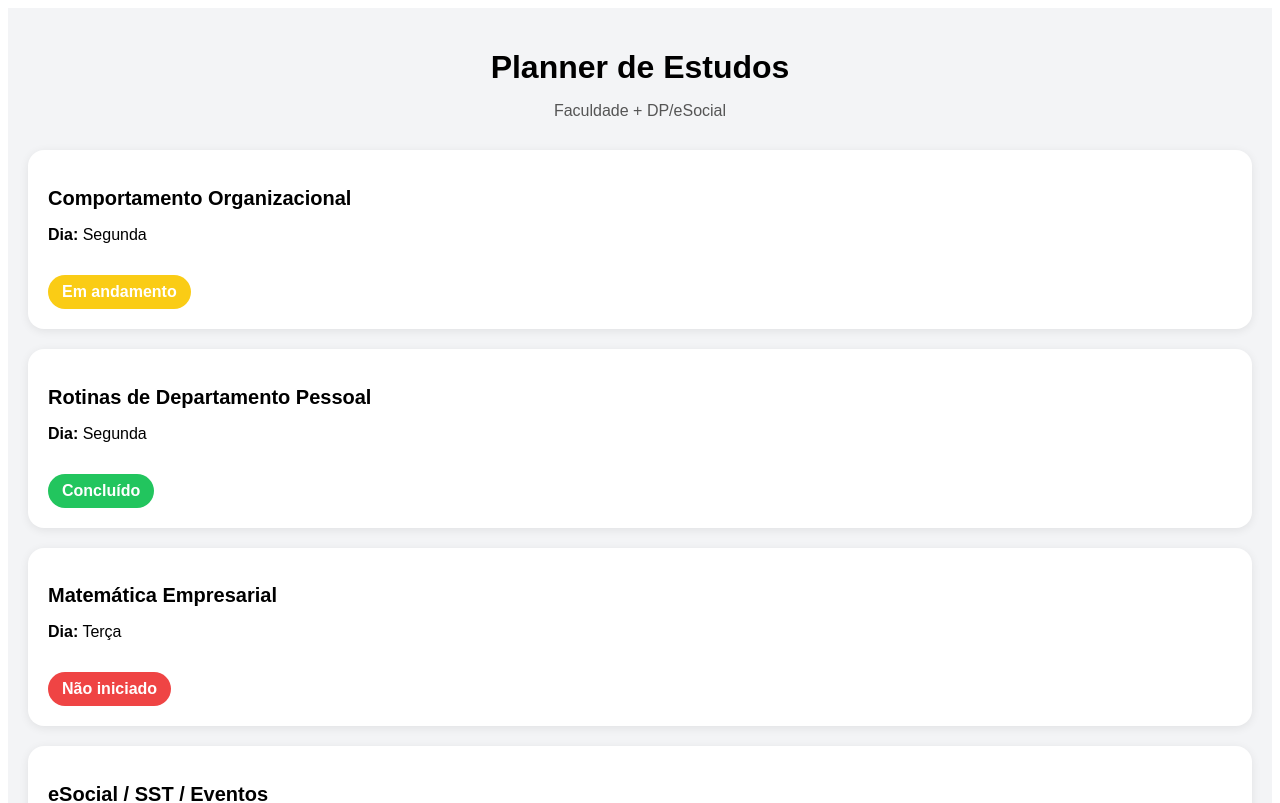
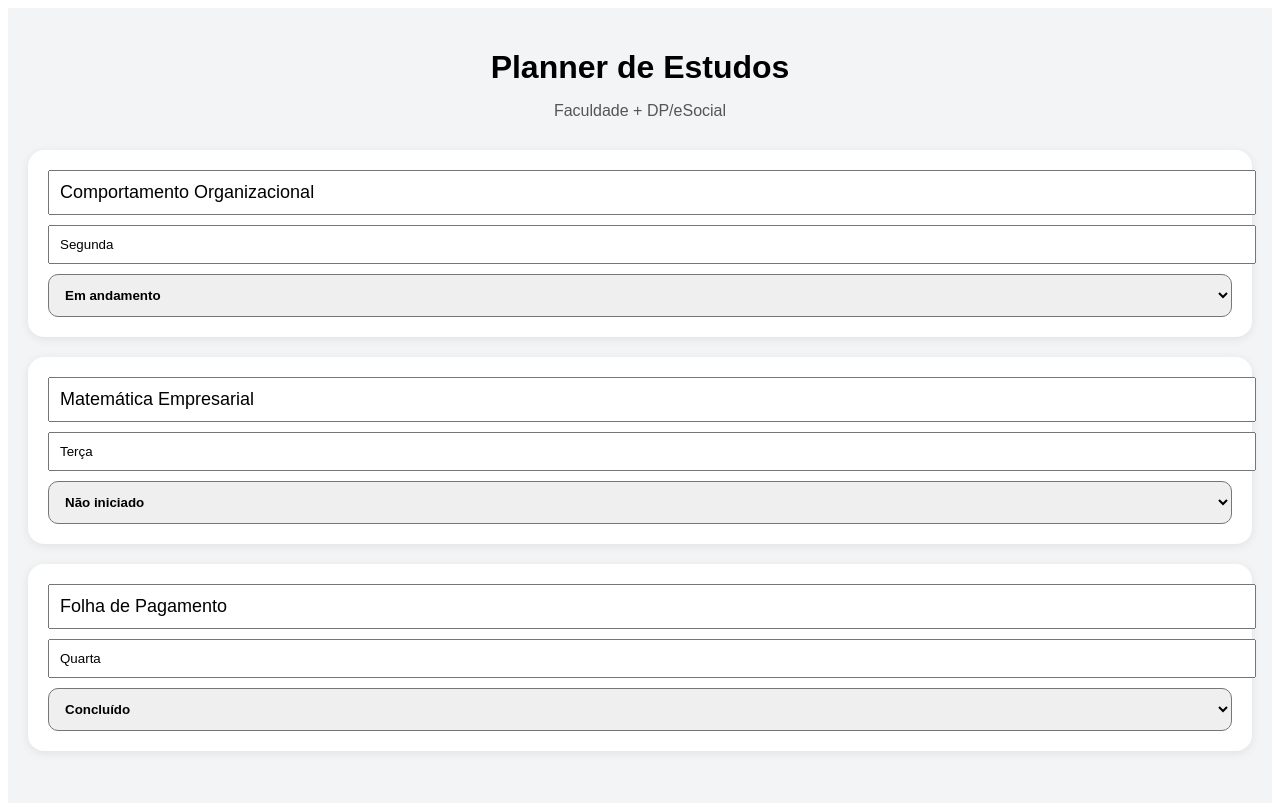
Before and after one commit to ssouzarafaelaa-afk/planner-estudos, a Next.js app: page / in a window 1280 px wide. Shown: the top 803 px of the page. Built offline with nearby package versions, Linux system fonts and the light colour scheme.

Commit message:
Update page.js

```diff
--- a/app/page.js
+++ b/app/page.js
@@ -1,36 +1,31 @@
+"use client";
+
+import { useState } from "react";
+
 export default function Home() {
-  const estudos = [
+  const [estudos, setEstudos] = useState([
     {
       materia: "Comportamento Organizacional",
       dia: "Segunda",
       status: "Em andamento",
-      cor: "#facc15",
-    },
-    {
-      materia: "Rotinas de Departamento Pessoal",
-      dia: "Segunda",
-      status: "Concluído",
-      cor: "#22c55e",
     },
     {
       materia: "Matemática Empresarial",
       dia: "Terça",
       status: "Não iniciado",
-      cor: "#ef4444",
-    },
-    {
-      materia: "eSocial / SST / Eventos",
-      dia: "Terça",
-      status: "Em andamento",
-      cor: "#f97316",
     },
     {
       materia: "Folha de Pagamento",
       dia: "Quarta",
-      status: "Revisar",
-      cor: "#3b82f6",
+      status: "Concluído",
     },
-  ];
+  ]);
+
+  const alterarStatus = (index, novoStatus) => {
+    const novosEstudos = [...estudos];
+    novosEstudos[index].status = novoStatus;
+    setEstudos(novosEstudos);
+  };
 
   return (
     <div
@@ -61,12 +56,7 @@ export default function Home() {
         Faculdade + DP/eSocial
       </p>
 
-      <div
-        style={{
-          display: "grid",
-          gap: "20px",
-        }}
-      >
+      <div style={{ display: "grid", gap: "20px" }}>
         {estudos.map((item, index) => (
           <div
             key={index}
@@ -77,32 +67,52 @@ export default function Home() {
               boxShadow: "0 2px 10px rgba(0,0,0,0.08)",
             }}
           >
-            <h2
+            <input
+              value={item.materia}
+              onChange={(e) => {
+                const novos = [...estudos];
+                novos[index].materia = e.target.value;
+                setEstudos(novos);
+              }}
               style={{
+                width: "100%",
+                padding: "10px",
+                fontSize: "18px",
                 marginBottom: "10px",
-                fontSize: "20px",
               }}
-            >
-              {item.materia}
-            </h2>
+            />
 
-            <p>
-              <strong>Dia:</strong> {item.dia}
-            </p>
+            <input
+              value={item.dia}
+              onChange={(e) => {
+                const novos = [...estudos];
+                novos[index].dia = e.target.value;
+                setEstudos(novos);
+              }}
+              style={{
+                width: "100%",
+                padding: "10px",
+                marginBottom: "10px",
+              }}
+            />
 
-            <div
+            <select
+              value={item.status}
+              onChange={(e) =>
+                alterarStatus(index, e.target.value)
+              }
               style={{
-                marginTop: "15px",
-                display: "inline-block",
-                background: item.cor,
-                color: "white",
-                padding: "8px 14px",
-                borderRadius: "999px",
+                width: "100%",
+                padding: "12px",
+                borderRadius: "10px",
                 fontWeight: "bold",
               }}
             >
-              {item.status}
-            </div>
+              <option>Não iniciado</option>
+              <option>Em andamento</option>
+              <option>Concluído</option>
+              <option>Revisar</option>
+            </select>
           </div>
         ))}
       </div>
```
